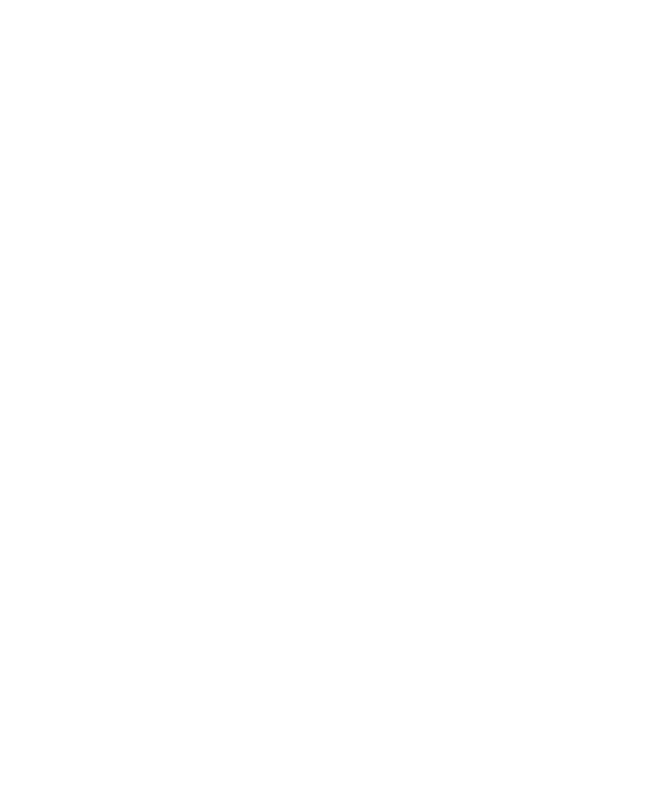
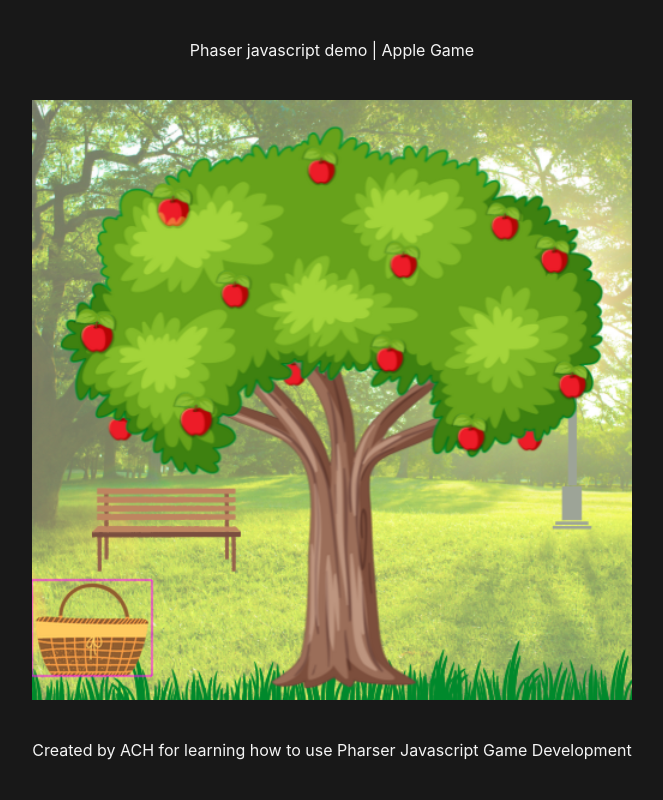
Before and after one commit to alexchtst-01/coba_game, a website built with Vite: page index.html in a window 1280 px wide. Shown: the whole page, without its empty margins (308-971 px from the left). Built offline with nearby package versions, Linux system fonts and the light colour scheme.

Commit message:
pasang cursor sprite sama background

```diff
--- a/index.html
+++ b/index.html
@@ -7,7 +7,15 @@
     <title>Apple Catcher</title>
   </head>
   <body>
-
+    <header>
+      <p>Phaser javascript demo | Apple Game</p>
+    </header>
+    <main>
+      <canvas id="gameCanvas"></canvas>
+    </main>
+    <footer>
+      <p>Created by ACH for learning how to use Pharser Javascript Game Development</p>
+    </footer>
     <script type="module" src="/main.js"></script>
   </body>
 </html>
--- a/main.js
+++ b/main.js
@@ -1 +1,61 @@
 import './style.css'
+import Phaser from 'phaser'
+
+const sizes = {
+  width: 500,
+  height: 500
+}
+
+const speedDown = 300
+
+class GameScene extends Phaser.Scene{
+  constructor(){
+    super("scene-game")
+    this.player
+    this.cursor
+    this.playerSpeed = speedDown+50
+  }
+
+  preload(){
+    this.load.image("bg", "/assets/bg.png")
+    this.load.image("basket", "/assets/basket.png")
+  }
+
+  create(){
+    this.add.image(0, 0, "bg").setOrigin(0, 0)
+    this.player = this.physics.add.image(0, sizes.height - 100, "basket").setOrigin(0, 0)
+    this.player.setImmovable(true)
+    this.player.body.allowGravity = false
+    this.player.setCollideWorldBounds(true)
+    this.cursor = this.input.keyboard.createCursorKeys()
+  }
+
+  update(){
+    const {left, right} = this.cursor;
+
+    if (left.isDown) {
+      this.player.setVelocityX(-this.playerSpeed);
+    } else if (right.isDown) {
+      this.player.setVelocityX(this.playerSpeed);
+    } else{
+      this.player.setVelocityX(0);
+    }
+  }
+}
+
+const config = {
+  type: Phaser.WEBGL,
+  width: sizes.width,
+  height: sizes.height,
+  canvas: gameCanvas,
+  physics: {
+    default: "arcade",
+    arcade: {
+      gravity: {y:speedDown},
+      debug: true
+    }
+  },
+  scene:[GameScene]
+}
+
+const game = new Phaser.Game(config)
--- a/package.json
+++ b/package.json
@@ -10,5 +10,8 @@
   },
   "devDependencies": {
     "vite": "^5.3.1"
+  },
+  "dependencies": {
+    "phaser": "^3.80.1"
   }
 }
--- a/style.css
+++ b/style.css
@@ -1,3 +1,96 @@
 :root {
   font-family: Inter, system-ui, Avenir, Helvetica, Arial, sans-serif;
+  --dkClr: #181818;
+  --liClr: whitesmoke;
+  --accClr: #0d0d35;
 }
+
+* {
+  margin: 0;
+  padding: 0;
+  box-sizing: border-box;
+}
+
+html,
+body {
+  height: 100%;
+}
+
+body {
+  background-color: var(--dkClr);
+  color: var(--liClr);
+  display: flex;
+  flex-direction: column;
+  min-height: 100vh;
+}
+
+header,
+footer {
+  display: flex;
+  justify-content: center;
+  align-items: center;
+  padding: 40px 20px;
+}
+
+main {
+  flex: 1;
+  display: flex;
+  flex-direction: row;
+  justify-items: center;
+  justify-content: center;
+}
+
+/* #gameCanvas {
+  border: 1px solid red;
+  position: absolute;
+  top: 50%;
+  left: 50%;
+  transform: translate(-50%, -50%);
+  display: flex;
+  z-index: 1;
+} */
+
+/* .gameUI {
+  width: 100%;
+  height: 100%;
+  background-color: var(--accClr);
+  display: flex;
+  flex-direction: column;
+  justify-content: center;
+  align-items: center;
+  z-index: 2;
+}
+
+.gameUI * {
+  text-align: center;
+  margin-top: 5px;
+}
+
+#gameStartDiv {
+  display: flex;
+}
+
+#gameEndDiv {
+  display: none;
+}
+
+#gameStartBtn{
+  display: inline-block;
+  width: 100px;
+  padding:8px 15px;
+  margin: 20px 0;
+  text-align: center;
+  font-family: inherit;
+  border-radius: 10px;;
+}
+
+#gameStartBtn p{
+  margin-top: 0;
+}
+
+#gameStartBtn:hover{
+  background-color: var(--dkClr);
+  border: 0.5px solid var(--liClr);
+  color: var(--liClr);
+  cursor:pointer;
+} */
```
Also changed, not shown: 1 other file.
